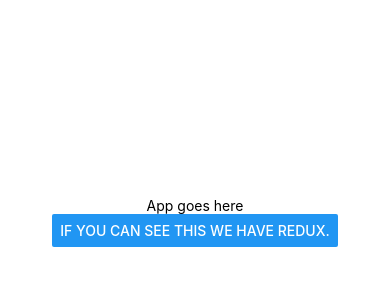
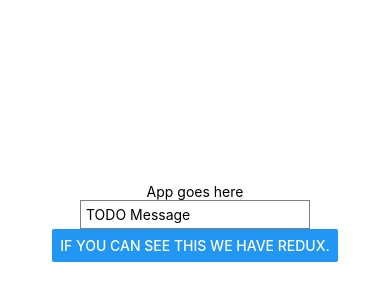
Before and after one commit to Tickolas/reactnativetodo, a React Native app: screen / in a window 390 px wide. Shown: the part 200-500 px from the top of the page. Built offline with nearby package versions, Linux system fonts and the light colour scheme.

Commit message:
Add basic redux action for saving a todo to state

```diff
--- a/src/Main.tsx
+++ b/src/Main.tsx
@@ -1,6 +1,7 @@
-import React from 'react';
-import { connect, Provider } from 'react-redux';
-import {Button, StyleSheet, Text, View} from 'react-native';
+import React, {useState} from 'react';
+import {connect} from 'react-redux';
+import {Button, StyleSheet, Text, TextInput, View} from 'react-native';
+import {SAVE_TODO} from "./actions/actions";
 
 const styles = StyleSheet.create({
     container: {
@@ -9,16 +10,25 @@
         alignItems: 'center',
         justifyContent: 'center',
     },
+    input: {
+        borderWidth: 1,
+        borderColor: 'gray',
+        borderStyle: 'solid',
+        padding: 5
+    },
     button: {
         color: 'red'
     }
 });
 
-const Main = ({test}) => {
+const Main = ({test, saveTodo}) => {
+    const [todo, setTodo] = useState('');
+
     return (
         <View style={styles.container}>
             <Text>App goes here</Text>
-            <Button className={styles.button} title={test} />
+            <TextInput style={styles.input} placeholder={'TODO Message'} onChangeText={setTodo} />
+            <Button title={test} onPress={() => saveTodo(todo)} />
         </View>
     );
 };
@@ -27,4 +37,8 @@
     test: state.text
 });
 
-export default connect(mapStateToProps)(Main);
+const mapDispatchToProps = (dispatch) => ({
+    saveTodo: todo => dispatch({type: SAVE_TODO, payload: todo})
+});
+
+export default connect(mapStateToProps, mapDispatchToProps)(Main);
--- /dev/null
+++ b/src/actions/actions.ts
@@ -0,0 +1 @@
+export const SAVE_TODO = 'SAVE_TODO';
--- a/src/reducers/rootReducer.ts
+++ b/src/reducers/rootReducer.ts
@@ -1,9 +1,16 @@
+import {SAVE_TODO} from "../actions/actions";
+
 const initialState = {
     text: 'If you can see this we have redux.'
 };
 
 const rootReducer = (state = initialState, action) => {
-    return state;
+    switch (action.type) {
+        case SAVE_TODO:
+            return {...state, text: action.payload};
+        default:
+            return state;
+    }
 };
 
 export default rootReducer;
```
